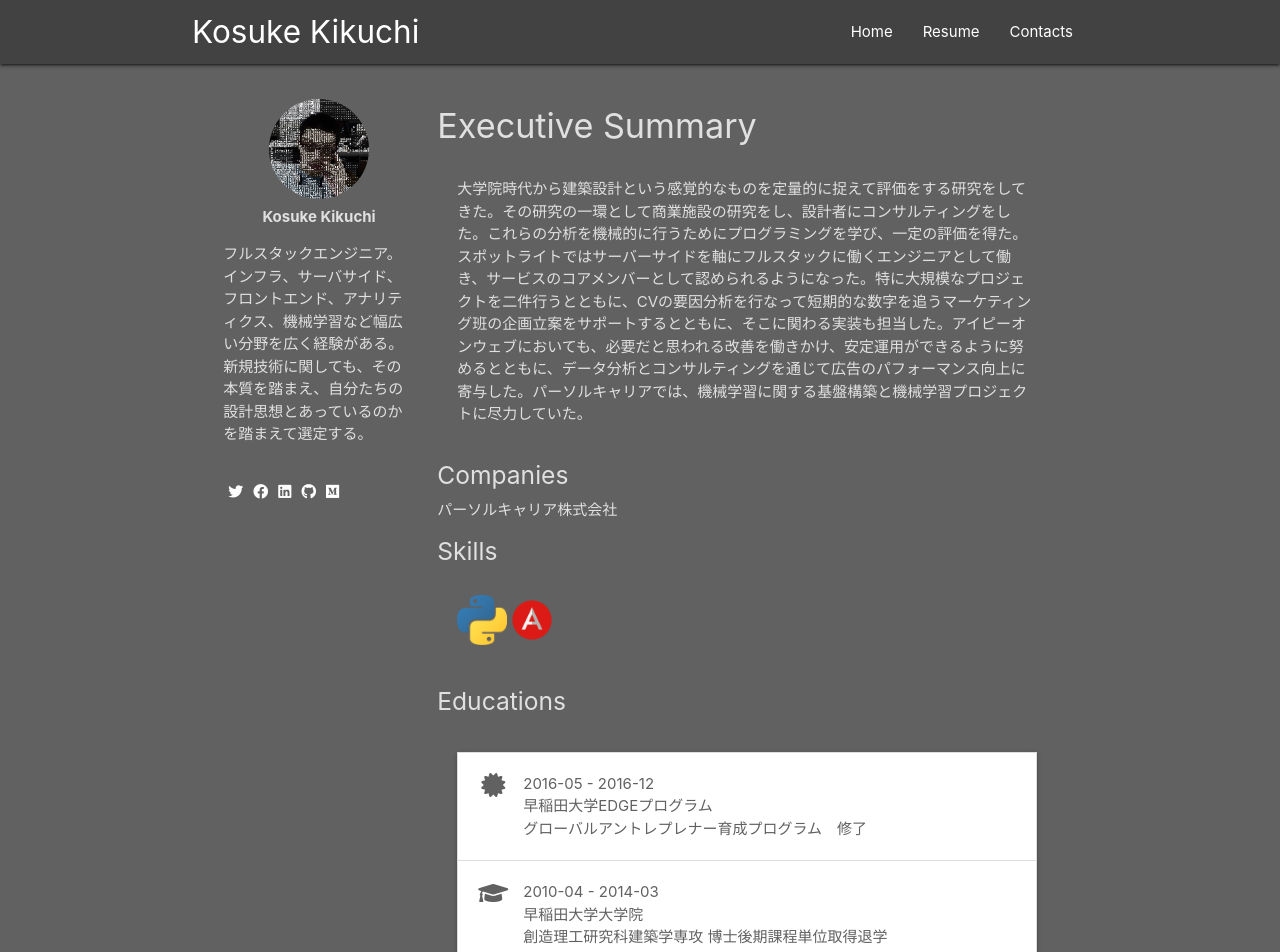
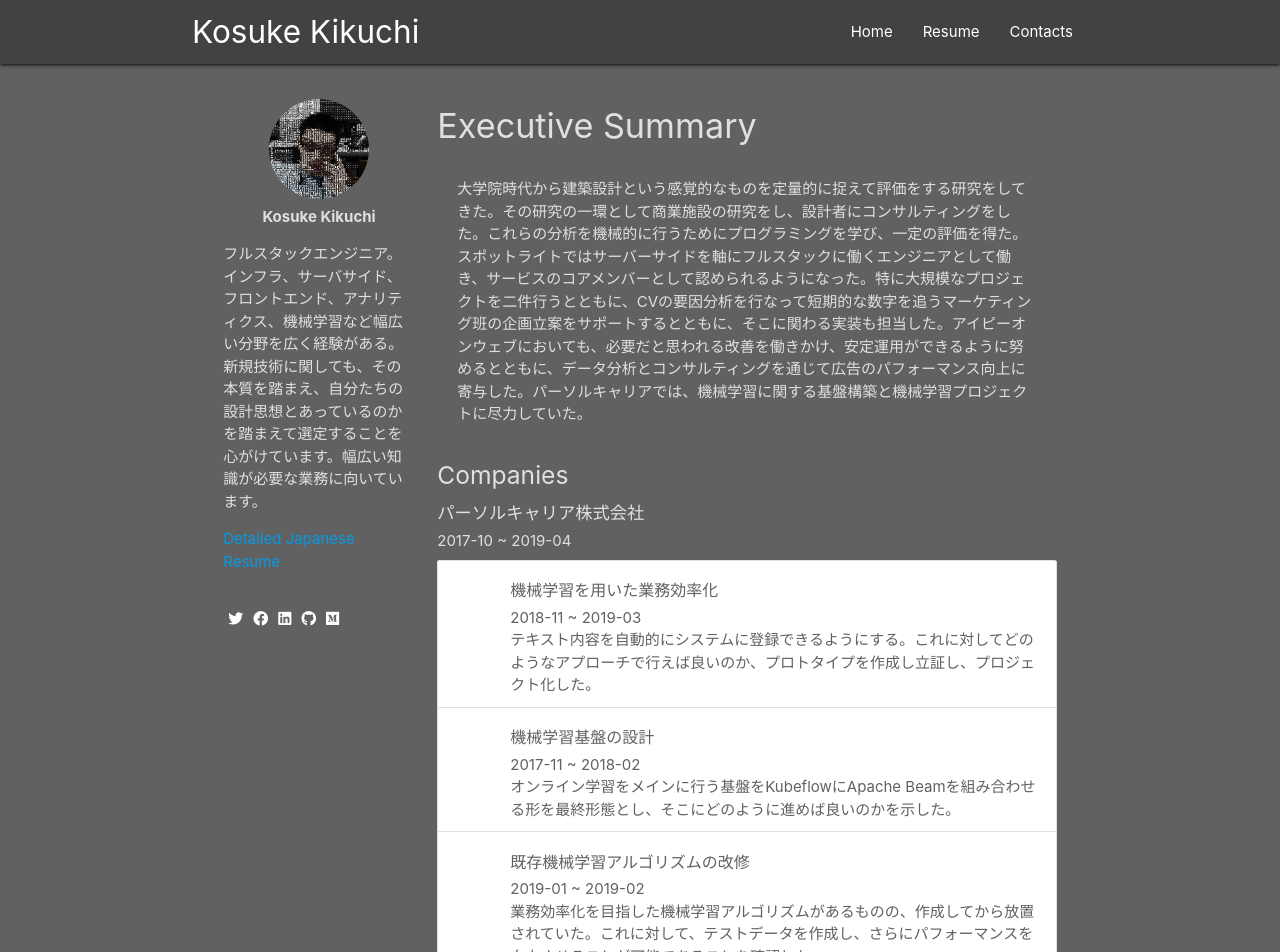
Before and after one commit to kousukekikuchi1984/homepage, an Angular app: page /resume in a window 1280 px wide. Shown: the top 952 px of the page. Built offline with nearby package versions, Linux system fonts and the light colour scheme.

Commit message:
update completed resume

```diff
--- a/src/app/data/resume.json
+++ b/src/app/data/resume.json
@@ -1,11 +1,11 @@
 {
-  "summary": "フルスタックエンジニア。インフラ、サーバサイド、フロントエンド、アナリティクス、機械学習など幅広い分野を広く経験がある。新規技術に関しても、その本質を踏まえ、自分たちの設計思想とあっているのかを踏まえて選定する。",
+  "summary": "フルスタックエンジニア。インフラ、サーバサイド、フロントエンド、アナリティクス、機械学習など幅広い分野を広く経験がある。新規技術に関しても、その本質を踏まえ、自分たちの設計思想とあっているのかを踏まえて選定することを心がけています。幅広い知識が必要な業務に向いています。",
   "executive_summary": "大学院時代から建築設計という感覚的なものを定量的に捉えて評価をする研究をしてきた。その研究の一環として商業施設の研究をし、設計者にコンサルティングをした。これらの分析を機械的に行うためにプログラミングを学び、一定の評価を得た。スポットライトではサーバーサイドを軸にフルスタックに働くエンジニアとして働き、サービスのコアメンバーとして認められるようになった。特に大規模なプロジェクトを二件行うとともに、CVの要因分析を行なって短期的な数字を追うマーケティング班の企画立案をサポートするとともに、そこに関わる実装も担当した。アイピーオンウェブにおいても、必要だと思われる改善を働きかけ、安定運用ができるように努めるとともに、データ分析とコンサルティングを通じて広告のパフォーマンス向上に寄与した。パーソルキャリアでは、機械学習に関する基盤構築と機械学習プロジェクトに尽力していた。",
   "companies": [
     {
       "name": "パーソルキャリア株式会社",
       "from": "2017-10",
-      "to": "2018-04",
+      "to": "2019-04",
       "projects": [
         {
           "name": "機械学習を用いた業務効率化",
--- a/src/app/resume/resume.component.html
+++ b/src/app/resume/resume.component.html
@@ -9,6 +9,11 @@
     <p>
       {{summary}}
     </p>
+    <p>
+      <a href="https://docs.google.com/document/d/1O0Gkvem7d2tDAjVT0Sd16QYr_44cSMWRMbeSPNKSzss/edit?usp=sharing">
+        Detailed Japanese Resume
+      </a>
+    </p>
     <ul class="social_media">
       <p><a href="https://twitter.com/kou2kkkt"><i class="fab fa-twitter"></i></a></p>
       <p><a href="https://facebook.com/kou2k"><i class="fab fa-facebook"></i></a></p>
@@ -16,6 +21,7 @@
       <p><a href="https://github.com/kousukekikuchi1984"><i class="fab fa-github">  </i></a></p>
       <p><a href="https://medium.com/@kousukekikuchi"><i class="fab fa-medium">  </i></a></p>
     </ul>
+
   </div>
 
   <div class="col s12 m12 l9">
@@ -25,8 +31,17 @@
     </div>
 
     <h5>Companies</h5>
-    {{companies[0].name}}
-
+    <ul *ngFor="let company of companies" class="companies">
+      <h6>{{company.name}}</h6>
+      <li>{{company.from}} ~ {{company.to}}</li>
+      <ul class="collection">
+        <li class="collection-item avatar" *ngFor="let project of company.projects">
+          <h6 class="title">{{project.name}}</h6>
+          <p>{{project.from}} ~ {{project.to}}</p>
+          <p>{{project.description}}</p>
+        </li>
+      </ul>
+    </ul>
     <h5>Skills</h5>
     <div class="skills">
       <img src="/assets/img/python.png">
--- a/src/app/resume/resume.component.scss
+++ b/src/app/resume/resume.component.scss
@@ -8,6 +8,12 @@ div {
       height: 50px;
       width: 50px;
     }
+  }
+}
+
+.companies {
+  .collection {
+    color: #616161;
   }
 }
 
--- a/src/app/resume/resume.component.ts
+++ b/src/app/resume/resume.component.ts
@@ -19,6 +19,5 @@ export class ResumeComponent implements OnInit {
     this.summary = (<any>data).summary;
     this.executive_summary = (<any>data).executive_summary;
     this.companies = (<any>data).companies;
-    console.log(this.companies);
   }
 }
```
